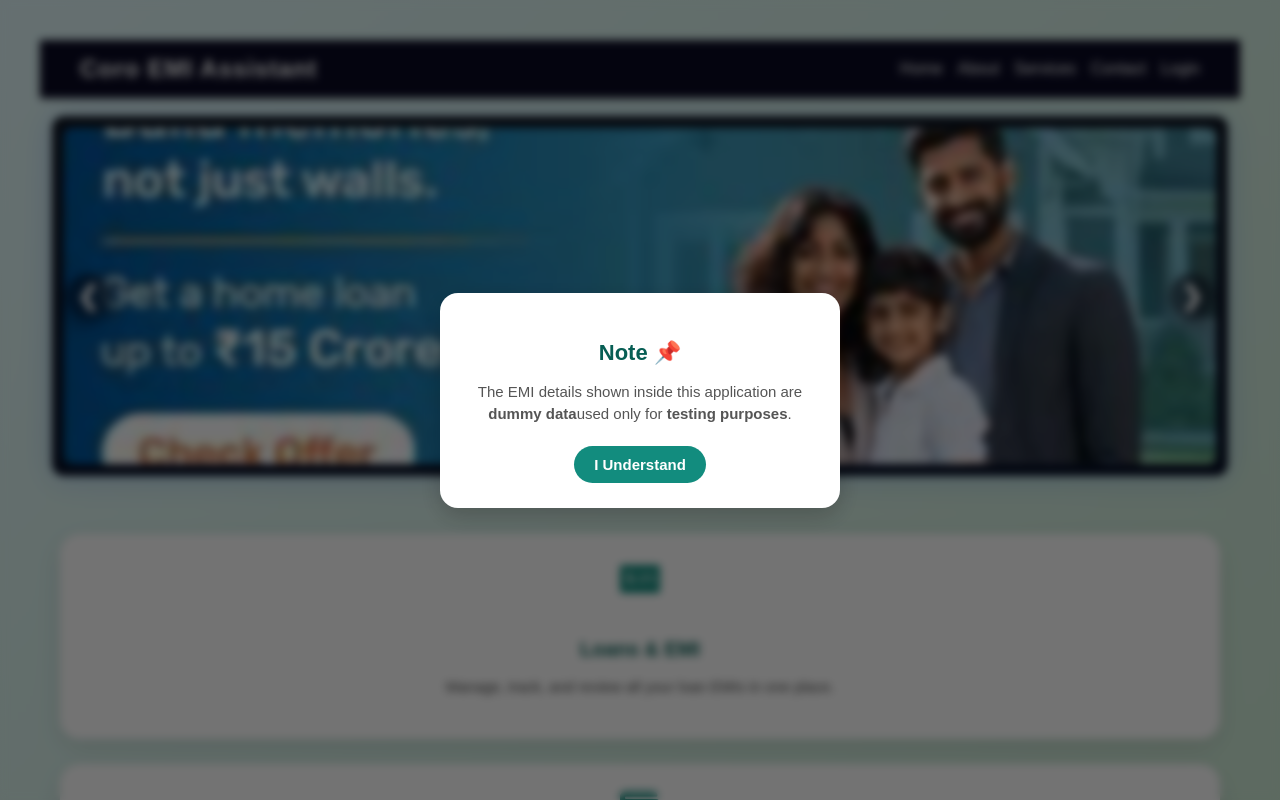
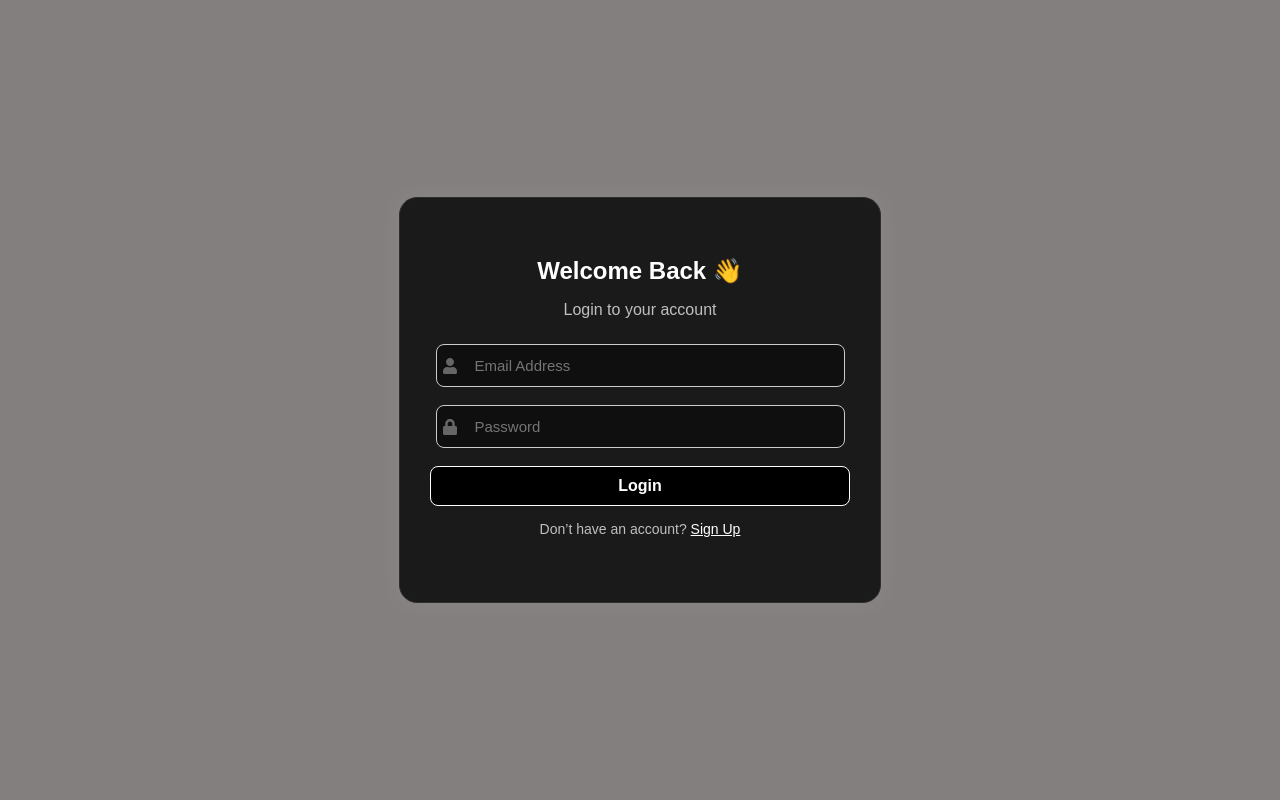
Before and after one commit to deepak199395/Coro, a React (Create React App) app: page / in a window 1280 px wide. Shown: the top 800 px of the page. Built offline with nearby package versions, Linux system fonts and the light colour scheme.

Commit message:
inprove ths security

```diff
--- a/src/App.js
+++ b/src/App.js
@@ -26,10 +26,10 @@ const App = () => {
     <>
       <BrowserRouter>
         <Routes>
-          <Route path='/' element={<Home />} />
+          <Route path='/' element={< Login/>} />
           <Route path='/header' element={<Header />} />
           <Route path='/footer' element={<Footer />} />
-          <Route path='/login' element={<Login/>}/>
+          <Route path='/home' element={<Home/>}/>
           <Route path='/create-pin' element={<PinModel/>}/>
           <Route path='/register' element={<Register/>}/>
           <Route path='/about' element={<About/>}/>
--- a/src/Auth/PinModel.jsx
+++ b/src/Auth/PinModel.jsx
@@ -96,7 +96,7 @@ const PinModel = () => {
 
       if (data.success === true) {
         alert("✔ PIN Verified Successfully!");
-        setTimeout(() => (window.location.href = "/"), 800);
+        setTimeout(() => (window.location.href = "/home"), 800);
       } else {
         alert(data.message || "❌ Incorrect PIN!");
       }
```
